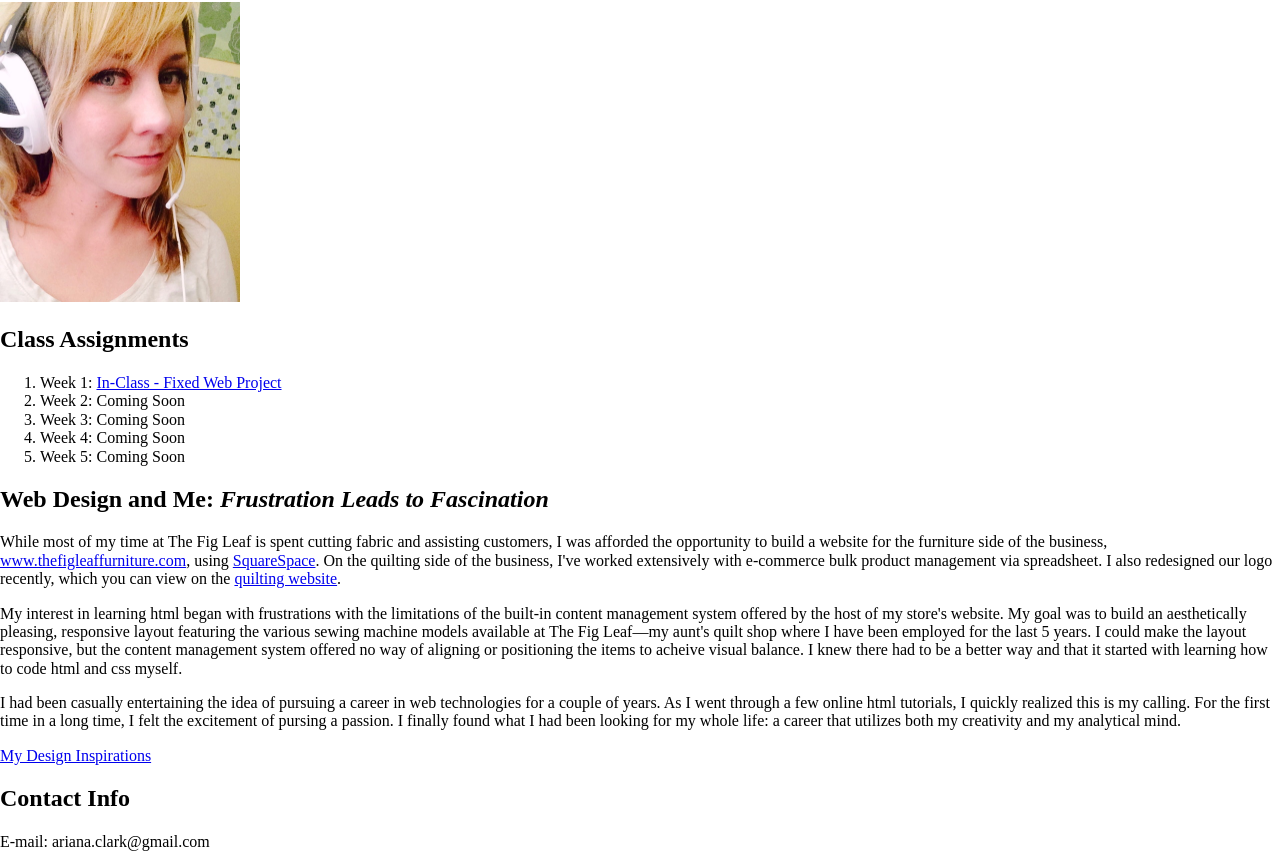
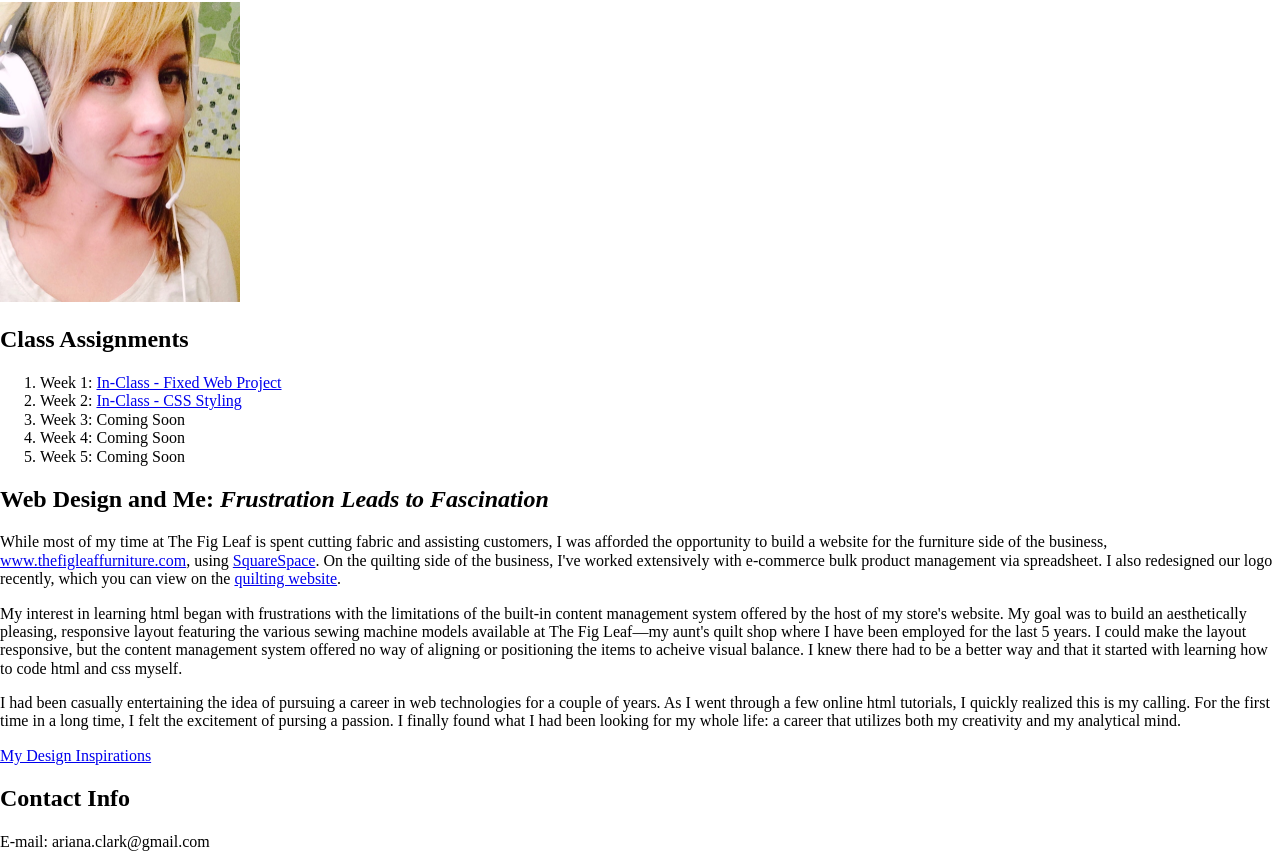
Before and after one commit to gloomylumi/Ari-Web-Design-Portal, a plain HTML site: page index.html in a window 1280 px wide. Shown: the part 78-945 px from the top of the page. Drawn offline with nearby package versions, Linux system fonts and the light colour scheme.

Commit message:
Week 2 Update 1
Updated with in-class project link

```diff
--- a/index.html
+++ b/index.html
@@ -17,7 +17,7 @@
   <p>
     <ol>
       <li>Week 1: <a href="https://gloomylumi.github.io/Fixed-Web-Project/">In-Class - Fixed Web Project</a></li>
-      <li>Week 2: Coming Soon</li>
+      <li>Week 2: <a href="https://gloomylumi.github.io/week2-inclass/">In-Class - CSS Styling</a></li>
       <li>Week 3: Coming Soon</li>
       <li>Week 4: Coming Soon</li>
       <li>Week 5: Coming Soon</li>
```
